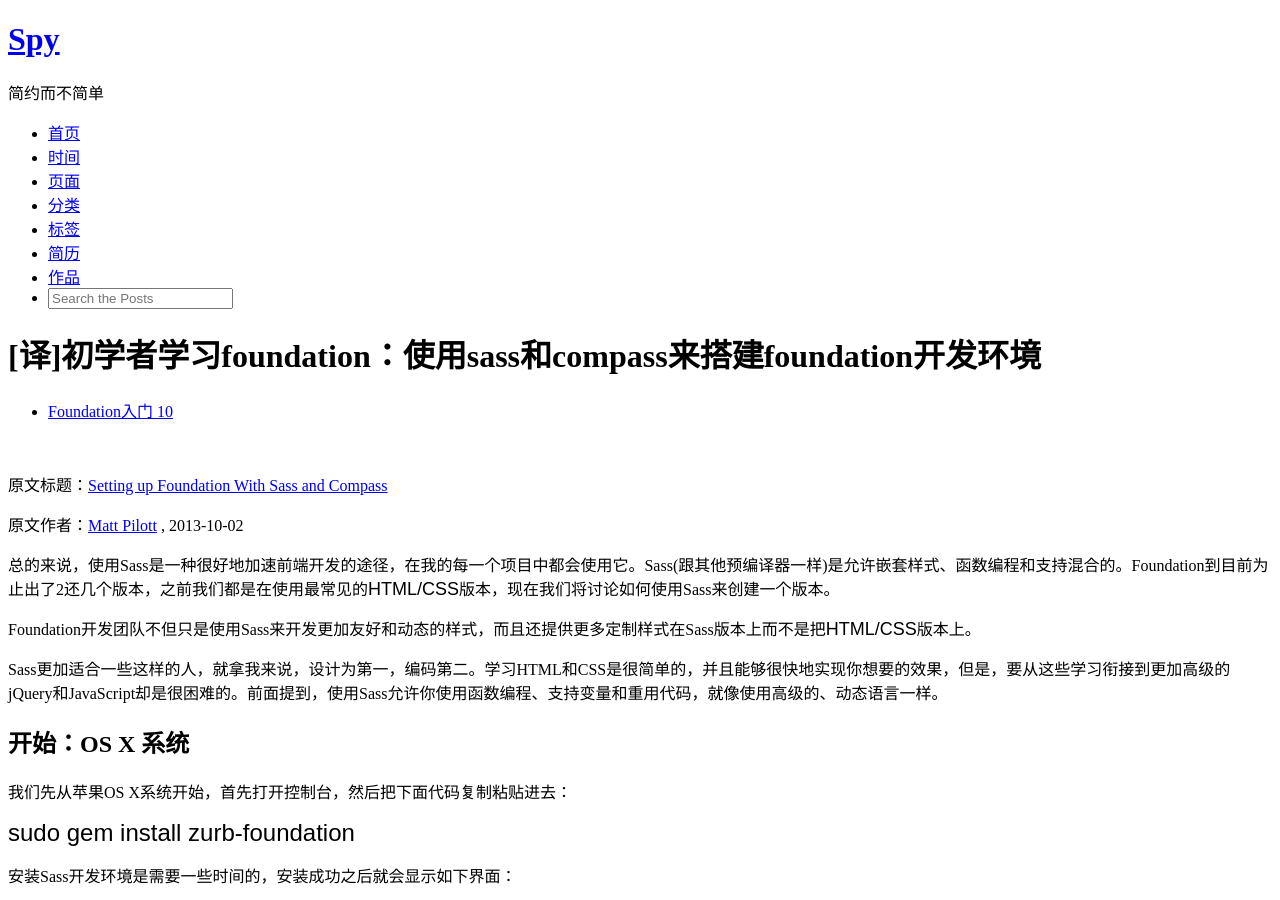
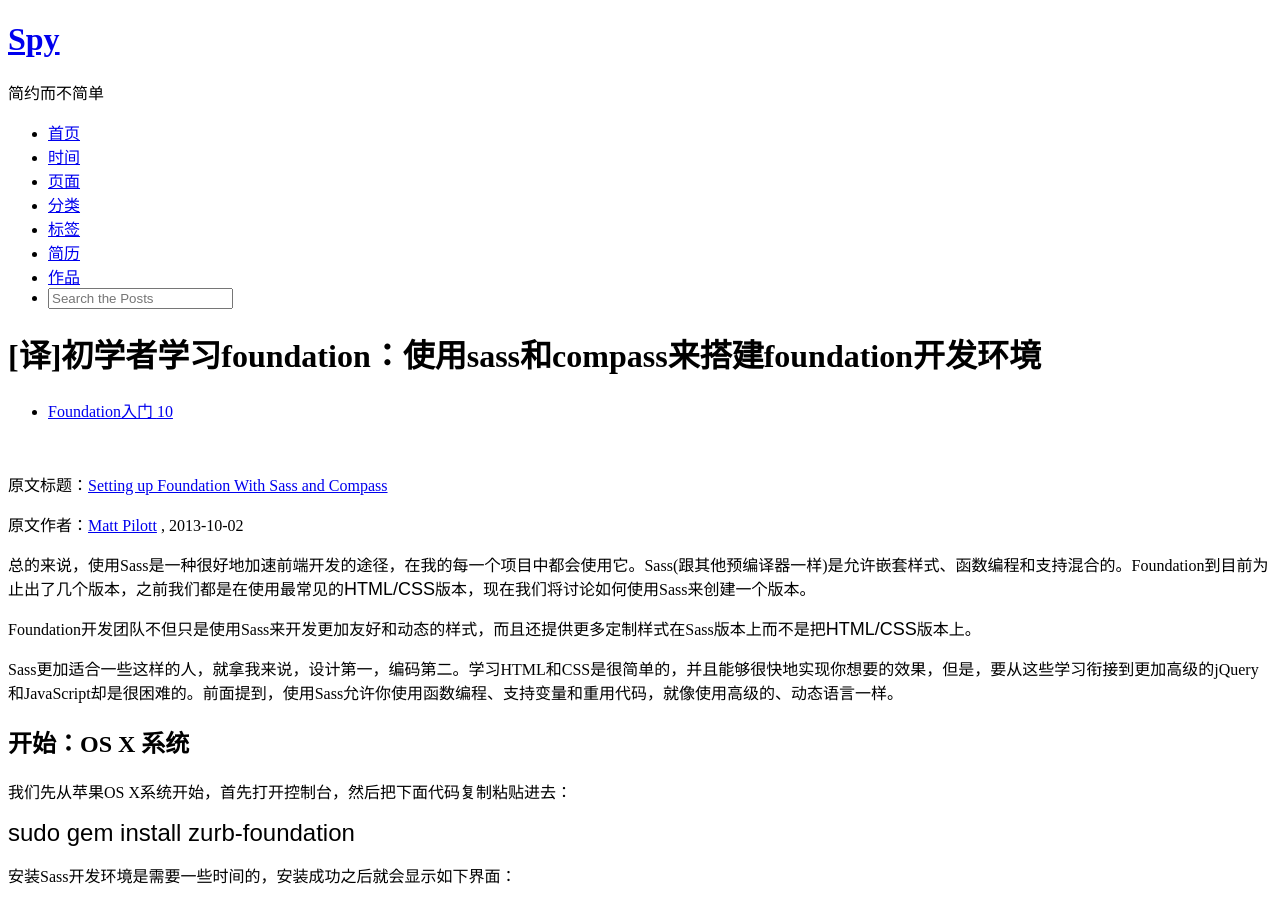
Before and after one commit to pigerla/pigerla.github.com, a Jekyll site: the page built from _posts/2014-01-13-[译]初学者学习Foundation：使用Sass和Compass来搭建Foundation开发环境.md, in a window 1280 px wide and 900 px high. Built offline with Jekyll 4.4.1, drawn with Linux system fonts in a browser that asks for light colours; comment, search, counter and statistics services are not loaded; some of the changed text lies outside the part shown.

Commit message:
更新文章

```diff
--- a/_posts/2014-01-13-[译]初学者学习Foundation：使用Sass和Compass来搭建Foundation开发环境.md
+++ b/_posts/2014-01-13-[译]初学者学习Foundation：使用Sass和Compass来搭建Foundation开发环境.md
@@ -9,13 +9,13 @@
 
 原文作者：[Matt Pilott](http://webdesign.tutsplus.com/author/matt-pilott/) , 2013-10-02
 
-总的来说，使用Sass是一种很好地加速前端开发的途径，在我的每一个项目中都会使用它。Sass(跟其他预编译器一样)是允许嵌套样式、函数编程和支持混合的。Foundation到目前为止出了2还几个版本，之前我们都是在使用最常见的`HTML/CSS`版本，现在我们将讨论如何使用Sass来创建一个版本。
+总的来说，使用Sass是一种很好地加速前端开发的途径，在我的每一个项目中都会使用它。Sass(跟其他预编译器一样)是允许嵌套样式、函数编程和支持混合的。Foundation到目前为止出了几个版本，之前我们都是在使用最常见的`HTML/CSS`版本，现在我们将讨论如何使用Sass来创建一个版本。
 
 <!--break-->
 
 Foundation开发团队不但只是使用Sass来开发更加友好和动态的样式，而且还提供更多定制样式在Sass版本上而不是把`HTML/CSS`版本上。
 
-Sass更加适合一些这样的人，就拿我来说，设计为第一，编码第二。学习HTML和CSS是很简单的，并且能够很快地实现你想要的效果，但是，要从这些学习衔接到更加高级的jQuery和JavaScript却是很困难的。前面提到，使用Sass允许你使用函数编程、支持变量和重用代码，就像使用高级的、动态语言一样。
+Sass更加适合一些这样的人，就拿我来说，设计第一，编码第二。学习HTML和CSS是很简单的，并且能够很快地实现你想要的效果，但是，要从这些学习衔接到更加高级的jQuery和JavaScript却是很困难的。前面提到，使用Sass允许你使用函数编程、支持变量和重用代码，就像使用高级的、动态语言一样。
 
 
 ## 开始：OS X 系统 ##
```
Also changed, not shown: other parts of _posts/2014-01-13-[译]初学者学习Foundation：使用Sass和Compass来搭建Foundation开发环境.md (+1 -1 lines).
